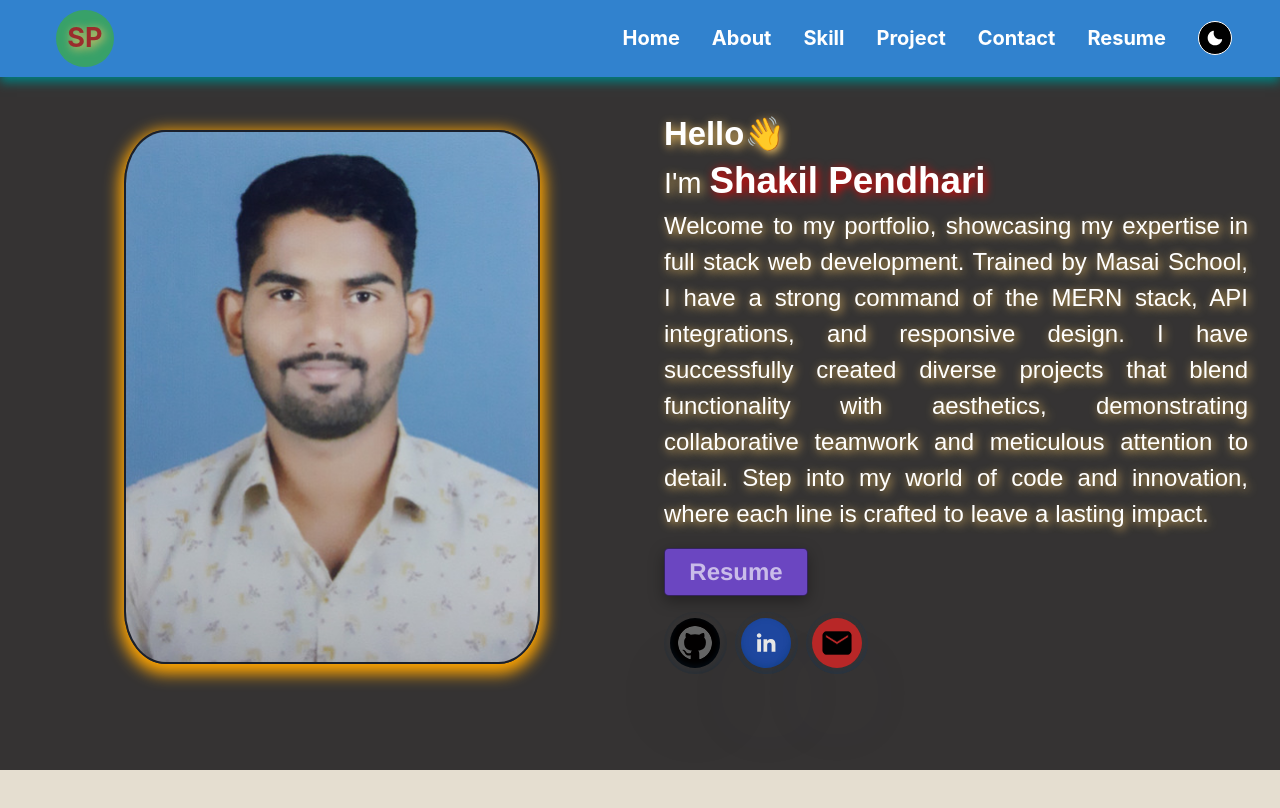
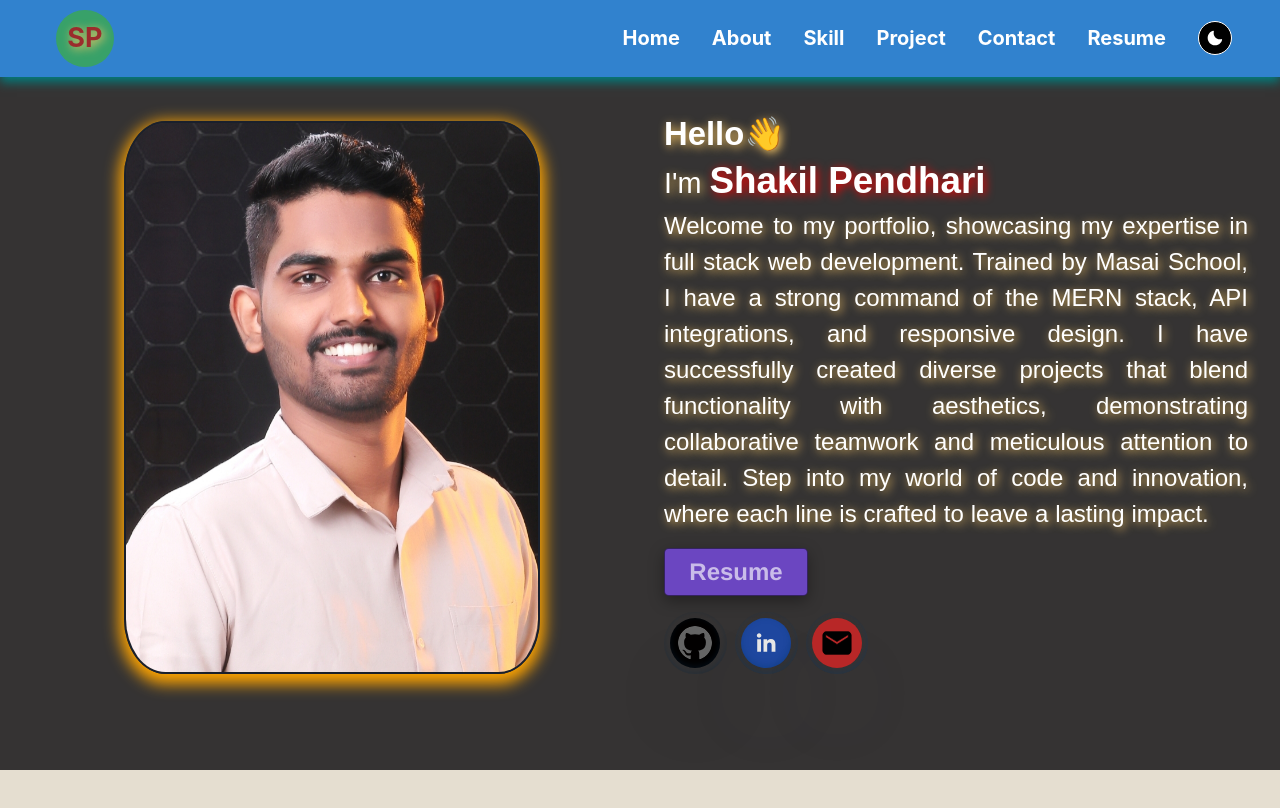
Before and after one commit to ShakilPendhari/ShakilPendhari.github.io, a React (Create React App) app: page / in a window 1280 px wide. Shown: the top 808 px of the page. Built offline with nearby package versions, Linux system fonts and the light colour scheme.

Commit message:
new Image added

```diff
--- a/src/Pages/Home/Home.jsx
+++ b/src/Pages/Home/Home.jsx
@@ -55,7 +55,7 @@ const Home = () => {
           width={{ base: "70%", sm: "70%", md: "26rem" }}
           margin="auto"
           mt={{ base: "1.7rem", sm: "1.7rem", md: "2.7rem" }}
-          src="/myImg.jpg"
+          src="/myImg.jpeg"
           alt="Shakil Pendhari"
         />
       </Flex>
```
Also changed, not shown: public/MyImg.jpeg (added).
